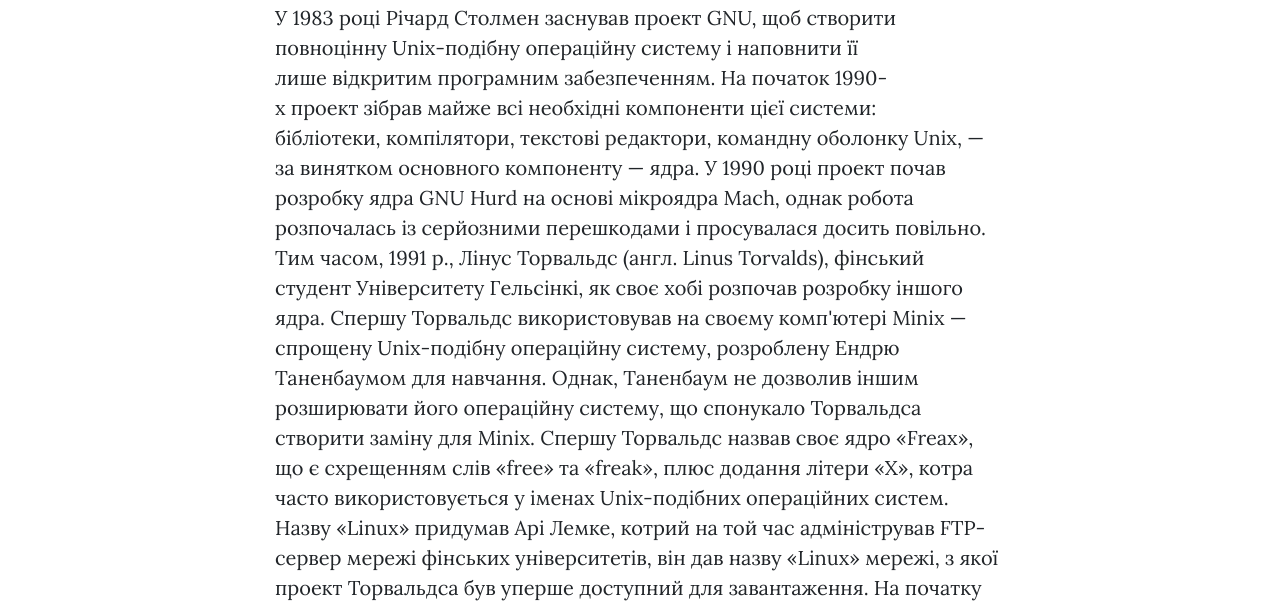
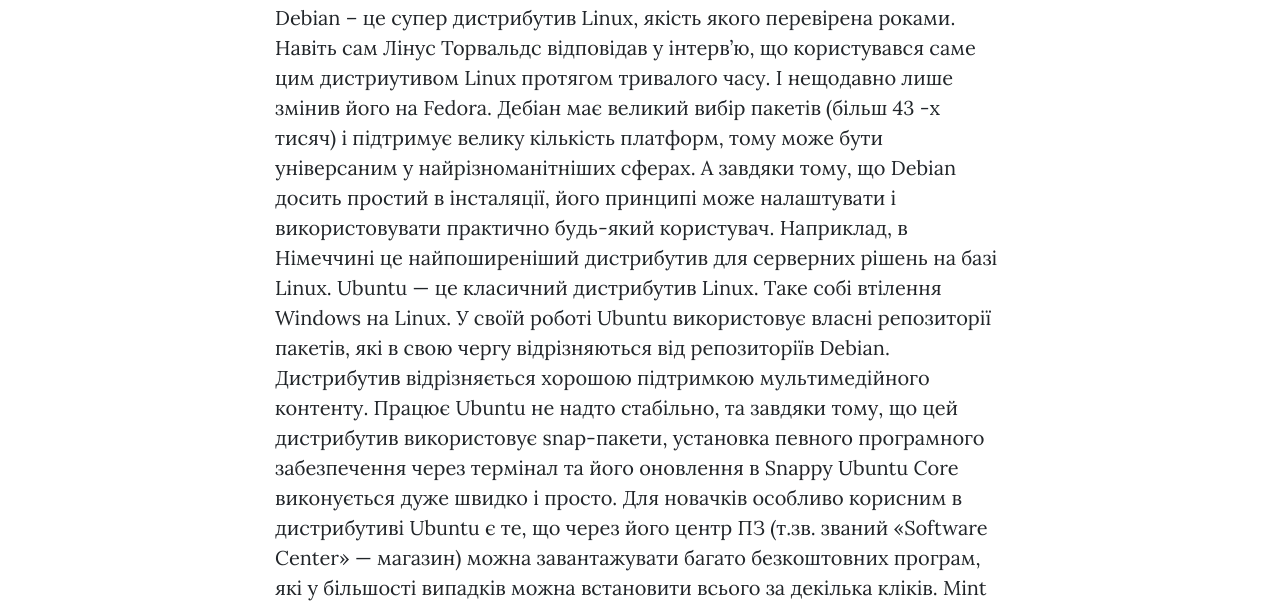
Before and after one commit to starstarchild/practice.github.io, a website: page post.4.html in a window 1280 px wide. Shown: the part 730-1337 px from the top of the page. Drawn offline with nearby package versions, Linux system fonts and the light colour scheme.

Commit message:
Update post.4.html

```diff
--- a/post.4.html
+++ b/post.4.html
@@ -8,7 +8,7 @@
   <meta name="description" content="">
   <meta name="author" content="">
 
-  <title>Clean Blog - Start Bootstrap Theme</title>
+  <title>Популярні дистрибутиви</title>
 
   <!-- Bootstrap core CSS -->
   <link href="vendor/bootstrap/css/bootstrap.min.css" rel="stylesheet">
@@ -67,11 +67,12 @@
       <div class="row">
         <div class="col-lg-8 col-md-10 mx-auto">
           <h1>Початкова історія</h1>
-          У 1983 році Річард Столмен заснував проект GNU, щоб створити повноцінну Unix-подібну операційну систему і наповнити її лише відкритим програмним забезпеченням. На початок 1990-х проект зібрав майже всі необхідні компоненти цієї системи: бібліотеки, компілятори, текстові редактори, командну оболонку Unix, — за винятком основного компоненту — ядра. У 1990 році проект почав розробку ядра GNU Hurd на основі мікроядра Mach, однак робота розпочалась із серйозними перешкодами і просувалася досить повільно.
-          Тим часом, 1991 р., Лінус Торвальдс (англ. Linus Torvalds), фінський студент Університету Гельсінкі, як своє хобі розпочав розробку іншого ядра. Спершу Торвальдс використовував на своєму комп'ютері Minix — спрощену Unix-подібну операційну систему, розроблену Ендрю Таненбаумом для навчання. Однак, Таненбаум не дозволив іншим розширювати його операційну систему, що спонукало Торвальдса створити заміну для Minix.
-          Спершу Торвальдс назвав своє ядро «Freax», що є схрещенням слів «free» та «freak», плюс додання літери «Х», котра часто використовується у іменах Unix-подібних операційних систем. Назву «Linux» придумав Арі Лемке, котрий на той час адміністрував FTP-сервер мережі фінських університетів, він дав назву «Linux» мережі, з якої проект Торвальдса був уперше доступний для завантаження.
-          На початку для налаштування та встановлення Лінукс був потрібен комп'ютер під керівництвом Minix. Перші версії Лінукса також вимагали наявності на твердому дискуіншої операційної системи для здійснення завантаження, але пізніше з'явилися незалежні завантажувачі на кшталт LILO. Функціональність Лінукс швидко перевершила можливості Minix; Торвальдс та інші ранні розробники ядра адаптували свою роботу для компонентів GNU та користувацького програмного забезпечення задля створення завершеної, повнофункціональної, вільної операційної системи.
-          Сьогодні Торвальдс продовжує координувати процес розробки ядра, а інші підсистеми (як то компоненти GNU) розвиваються окремо (робота над ядром Лінукс не є частиною проекту GNU). Різні спільноти й компанії комбінують і поширюють усі ці компоненти разом із додатковим прикладним програмним забезпеченням, знані як дистрибутиви Лінукс.
+           Debian – це супер дистрибутив Linux, якість якого перевірена роками. Навіть сам Лінус Торвальдс відповідав у інтерв’ю, що користувався саме цим дистриутивом Linux протягом тривалого часу. І нещодавно лише змінив його на Fedora.  Дебіан має великий вибір пакетів (більш 43 -х тисяч) і підтримує велику кількість платформ, тому може бути універсаним у найрізноманітніших сферах. А завдяки тому, що Debian досить простий в інсталяції, його принципі може налаштувати і використовувати практично будь-який користувач. Наприклад, в Німеччині це найпоширеніший дистрибутив для серверних рішень на базі Linux.
+          Ubuntu — це класичний дистрибутив Linux. Таке собі втілення Windows на Linux. У своїй роботі Ubuntu використовує власні репозиторії пакетів, які в свою чергу відрізняються від репозиторіїв Debian. Дистрибутив відрізняється хорошою підтримкою мультимедійного контенту. Працює Ubuntu не надто стабільно, та завдяки тому, що цей дистрибутив використовує snap-пакети, установка певного програмного забезпечення через термінал та його оновлення в Snappy Ubuntu Core виконується дуже швидко і просто.
+
+Для новачків особливо корисним в дистрибутиві Ubuntu є те, що через його центр ПЗ (т.зв. званий «Software Center» — магазин) можна завантажувати багато безкоштовних програм, які у більшості випадків можна встановити всього за декілька кліків.
+          Mint — більшість вітчизняних користувачів ніжно його прозивають М’ята, і без М’яти не обходиться жодний рейтинг. Це дистрибутив Linux, розроблений на основі Ubuntu і включає в себе різноманітні оболонки для робочого столу ПК. Від інших дистрибутивів Mint відрізняється, перш за все тим, наскільки він дружній по відношенню до користувачів-новачків, а ще у нього шикарний дизайн, який радує око. А завдяки тому, що він підтримує пропрієтарне програмне забезпечення, так як наприклад Adobe Flash, цей Linux-дистрибутив добре підходить і для роботи з мультимедійним контентом
+          Fedora – це дистрибутив Linux, на базі Red Hat який дозволяє працювати із безкоштовним серверним програмним забезпеченням на вашому ПК. Fedora працює традиційно на принципах програм із відкритим вихідним кодом. При цьому, розробники цього Linux-дистрибутива мають на меті постійно підтримувати найбільш інноваційних та цікавих концепцій ПЗ. Fedora підходить для тих користувачів, які хочуть бути в курсі всіх новинок у світі безкоштовного ПЗ.
         </div>
       </div>
     </div>
```
